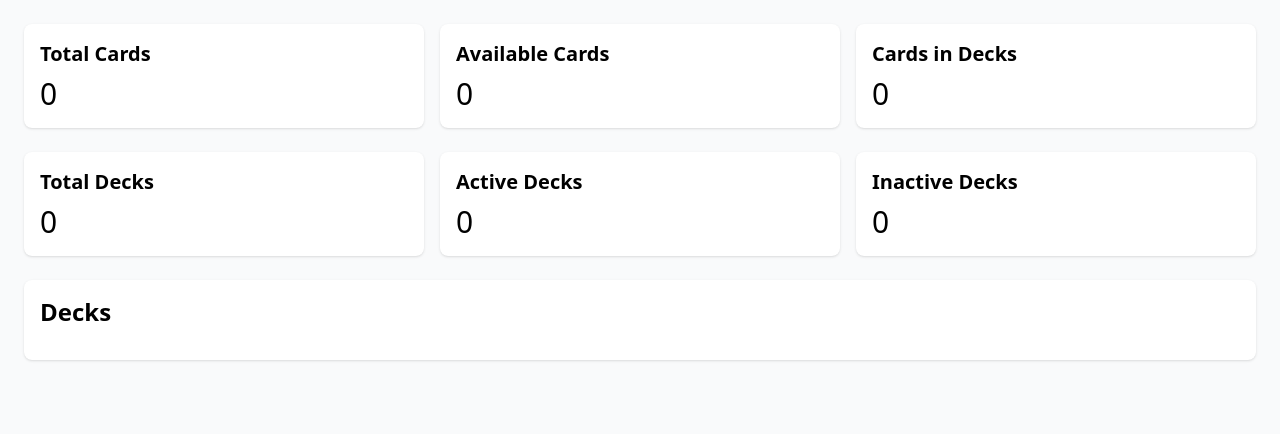
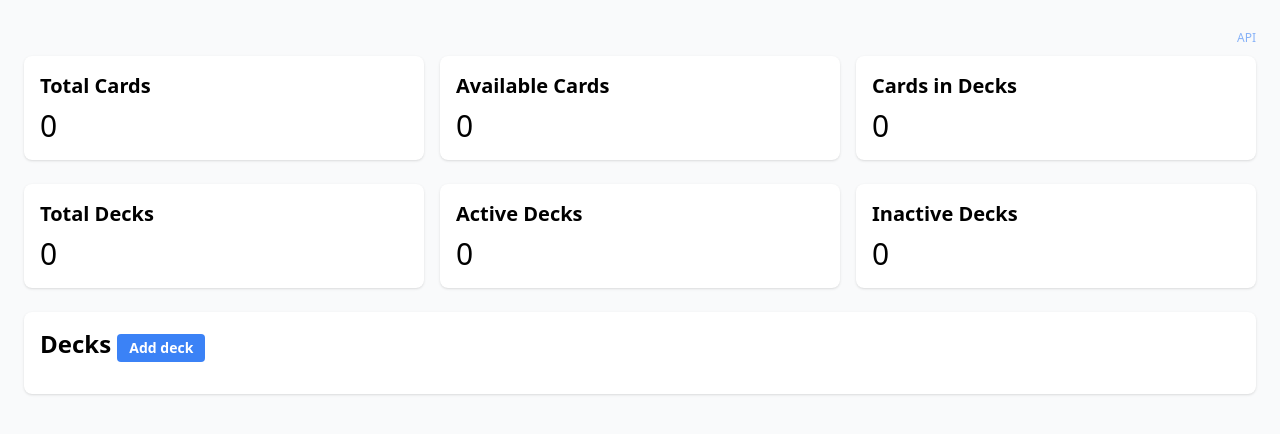
Before and after one commit to fattarsi/deckplanner, a Django app: page / in a window 1280 px wide. Shown: the top 434 px of the page. Run offline with Django 5.2, Linux system fonts and the light colour scheme; data that the repository does not hold is empty; some libraries are stand-ins or nearby versions.

Commit message:
UI updates and deck planner view

```diff
--- a/app/app/settings.py
+++ b/app/app/settings.py
@@ -134,5 +134,5 @@ DEFAULT_AUTO_FIELD = 'django.db.models.BigAutoField'
 
 REST_FRAMEWORK = {
     "DEFAULT_PAGINATION_CLASS": "rest_framework.pagination.PageNumberPagination",
-    "PAGE_SIZE": 10,  # or whatever page size you want
+    "PAGE_SIZE": 12,  # or whatever page size you want
 }
--- a/app/app/urls.py
+++ b/app/app/urls.py
@@ -31,5 +31,6 @@ urlpatterns = [
     path('api/decks/<int:deck_id>/planner', views.DeckPlannerView.as_view(), name='deck-planner'),
     path('api/', include(router.urls)),
     path('admin/', admin.site.urls),
+    path("decks/<int:deck_id>/", views.deck_detail, name="deck-detail"),
     path('', views.home, name='deck-dashboard'),
 ]
--- a/app/deckplanner/models.py
+++ b/app/deckplanner/models.py
@@ -36,7 +36,7 @@ class Deck(models.Model):
 class Card(models.Model):
     name = models.CharField(max_length=256)
     collection = models.ForeignKey(Collection, on_delete=models.CASCADE)
-    deck = models.ForeignKey(Deck, on_delete=models.SET_NULL, blank=True, null=True)
+    deck = models.ForeignKey(Deck, on_delete=models.SET_NULL, blank=True, null=True, related_name='cards')
     oracle_card = models.ForeignKey(OracleCard, on_delete=models.CASCADE)
 
     def __str__(self):
--- a/app/deckplanner/serializers.py
+++ b/app/deckplanner/serializers.py
@@ -12,9 +12,24 @@ class CollectionSerializer(serializers.ModelSerializer):
         model = models.Collection
         fields = ['name']
 
+class OracleCardSerializer(serializers.ModelSerializer):
+    class Meta:
+        model = models.OracleCard
+        fields = ['id', 'cmc', 'type_line', 'color_identity', 'rarity', 'edhrec_rank']
+
+
+class CardSerializer(serializers.ModelSerializer):
+    oracle_card = OracleCardSerializer(many=False, read_only=True)
+
+    class Meta:
+        model = models.Card
+        fields = ['name', 'oracle_card']
+
 class DeckSerializer(serializers.ModelSerializer):
     url = serializers.HyperlinkedIdentityField(view_name='deck-detail', lookup_field='pk')
     planner_url = serializers.SerializerMethodField()
+    cards = CardSerializer(many=True, read_only=True)
+    card_count = serializers.IntegerField(source='cards.count', read_only=True)
 
     def get_planner_url(self, obj):
         request = self.context.get('request')
@@ -23,12 +38,7 @@ class DeckSerializer(serializers.ModelSerializer):
 
     class Meta:
         model = models.Deck
-        fields = ['name', 'is_active', 'url', 'planner_url']
-
-class CardSerializer(serializers.ModelSerializer):
-    class Meta:
-        model = models.Card
-        fields = ['name']
+        fields = ['name', 'is_active', 'url', 'planner_url', 'cards', 'card_count']
 
 class DeckListSerializer(serializers.ModelSerializer):
     class Meta:
@@ -70,17 +80,3 @@ class DeckPlannerSerializer(serializers.Serializer):
         if errors:
             raise serializers.ValidationError(errors)
         return cards
-
-
-class OracleCardSerializer(serializers.ModelSerializer):
-    class Meta:
-        model = models.OracleCard
-        fields = ['id', 'cmc', 'type_line', 'color_identity', 'rarity', 'edhrec_rank']
-
-
-class CardSerializer(serializers.ModelSerializer):
-    oracle_card = OracleCardSerializer(many=False, read_only=True)
-
-    class Meta:
-        model = models.Card
-        fields = ['name', 'oracle_card']
--- a/app/deckplanner/templates/index.html
+++ b/app/deckplanner/templates/index.html
@@ -6,6 +6,10 @@
   <script src="https://cdn.tailwindcss.com"></script>
 </head>
 <body class="bg-gray-50 min-h-screen p-6">
+  <!-- Subtle API link -->
+  <div class="text-right mb-2">
+    <a href="/api/" class="text-xs text-blue-500 hover:underline opacity-60 hover:opacity-100">API</a>
+  </div>
   <!-- 📊 Card Stats Row -->
   <div class="grid grid-cols-1 md:grid-cols-3 gap-4 mb-6">
     <div class="bg-white rounded-lg shadow p-4">
@@ -40,13 +44,50 @@
 
   <!-- Deck list -->
   <div class="bg-white rounded-lg shadow p-4">
-    <h2 class="text-2xl font-bold mb-4">Decks</h2>
+    <h2 class="text-2xl font-bold mb-4">
+      Decks
+      <button id="open-add-deck" class="bg-blue-500 text-white px-3 py-1 rounded text-sm">Add deck</button>
+    </h2>
+    <!-- Add Deck Modal -->
+    <div id="add-deck-modal" class="fixed inset-0 bg-black/50 hidden justify-center items-center z-50">
+      <div class="bg-white p-6 rounded w-96 space-y-4">
+        <h3 class="text-lg font-semibold mb-2">Add a new deck</h3>
+        <input id="new-deck-name" type="text" placeholder="Deck name" class="border w-full p-2 rounded" />
+        <textarea id="new-deck-list" placeholder="Card list (one per line)" class="border w-full p-2 rounded h-32"></textarea>
+        <div class="flex justify-end gap-2">
+          <button id="cancel-add-deck" class="bg-gray-200 px-3 py-1 rounded">Cancel</button>
+          <button id="submit-add-deck" class="bg-blue-500 text-white px-3 py-1 rounded">Create</button>
+        </div>
+      </div>
+    </div>
     <ul id="deck-list" class="space-y-2">
       <!-- JS will insert decks here -->
     </ul>
   </div>
 
   <script>
+    document.getElementById('open-add-deck').onclick = () => {
+    document.getElementById('add-deck-modal').classList.remove('hidden');
+    };
+    document.getElementById('cancel-add-deck').onclick = () => {
+      document.getElementById('add-deck-modal').classList.add('hidden');
+    };
+
+    document.getElementById('submit-add-deck').onclick = async () => {
+      const name = document.getElementById('new-deck-name').value;
+      const list = document.getElementById('new-deck-list').value;
+      const resp = await fetch('/api/deck/', {
+        method: 'POST',
+        headers: { 'Content-Type': 'application/json' },
+        body: JSON.stringify({ name, deck_list: list })
+      });
+      if (resp.ok) {
+        location.reload();
+      } else {
+        alert('Error creating deck.');
+      }
+    };
+
     async function fetchDecks() {
       const res = await fetch('/api/decks/');
       if (!res.ok) {
@@ -62,21 +103,21 @@
       document.getElementById('stat-active-decks').textContent = activeCount;
       document.getElementById('stat-inactive-decks').textContent = total - activeCount;
 
-      // Render decks
+      // list
       const list = document.getElementById('deck-list');
       list.innerHTML = '';
       data.results.forEach(deck => {
         const li = document.createElement('li');
         li.innerHTML = `
-          <a href="${deck.url}" class="block p-3 bg-gray-100 hover:bg-gray-200 rounded transition">
+          <a href="/decks/${deck.url.split('/').slice(-2,-1)[0]}/"
+             class="block p-3 bg-gray-100 hover:bg-gray-200 rounded transition">
             <span class="font-medium">${deck.name}</span>
-            <span class="text-sm text-gray-500">${deck.is_active ? 'Active' : 'Inactive'}</span>
+            <span class="text-sm text-gray-500">${deck.card_count} cards</span>
           </a>
         `;
         list.appendChild(li);
       });
     }
-
     fetchDecks();
   </script>
 </body>
--- a/app/deckplanner/views.py
+++ b/app/deckplanner/views.py
@@ -29,6 +29,9 @@ def home(request):
         },
     )
     return render(request, 'index.html')
+
+def deck_detail(request, deck_id):
+    return render(request, 'deck_detail.html', {'deck_id': deck_id})
 
 class CollectionViewSet(viewsets.ModelViewSet):
     queryset = models.Collection.objects.all()
@@ -65,7 +68,7 @@ class DeckPlannerView(views.APIView):
     def get(self, request, deck_id, *args, **kw):
         deck = get_object_or_404(models.Deck, pk=deck_id)
 
-        cards = deck.card_set.all()
+        cards = deck.cards.all()
 
         ci = deck_utils.get_color_identity(cards)
 
@@ -76,7 +79,7 @@ class DeckPlannerView(views.APIView):
             deck__isnull=True).order_by('oracle_card__edhrec_rank')
 
         paginator = pagination.PageNumberPagination()
-        page = paginator.paginate_queryset(cards, request)
+        page = paginator.paginate_queryset(ac, request)
 
-        s = serializers.CardSerializer(ac, many=True)
+        s = serializers.CardSerializer(page, many=True)
         return paginator.get_paginated_response(s.data)
```
Also changed, not shown: app/deckplanner/templates/deck_detail.html (added, +151 -0 lines).
